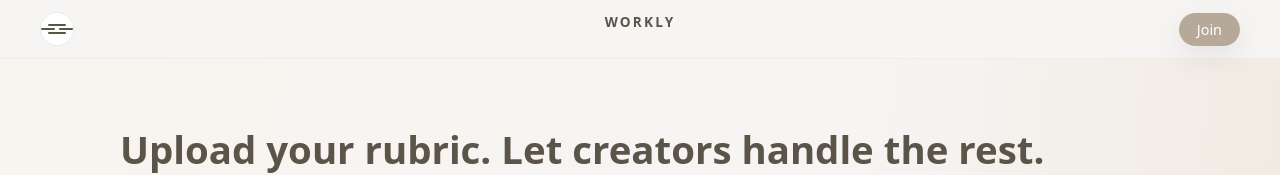
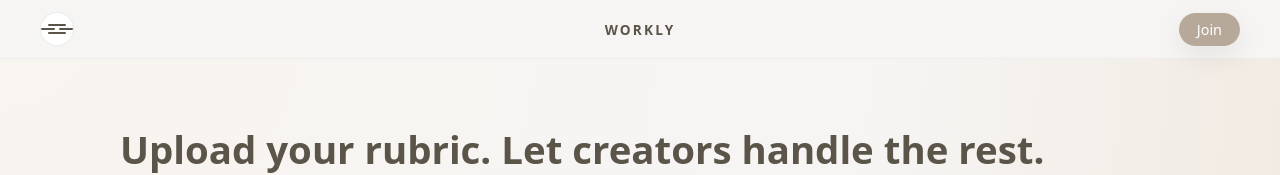
Before and after one commit to SEBRAHEIM/workly-landing, a Next.js app: page / in a window 1280 px wide. Shown: the top 175 px of the page. Built offline with nearby package versions, Linux system fonts and the light colour scheme.

Commit message:
Center WORKLY logo vertically in topbar

```diff
--- a/styles/globals.css
+++ b/styles/globals.css
@@ -1597,3 +1597,9 @@ a {
     font-size: 0.9rem !important;   /* رجّع حجم زر Join */
   }
 }
+
+/* Center WORKLY vertically in the top bar */
+.home-logo-text {
+  top: 50%;
+  transform: translate(-50%, -50%);
+}
```
